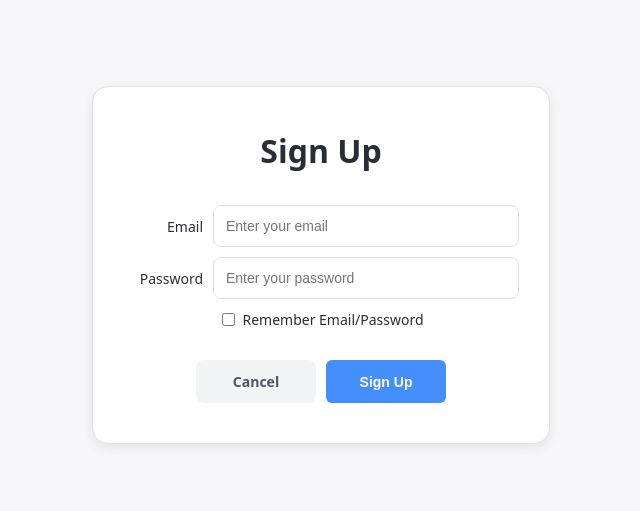
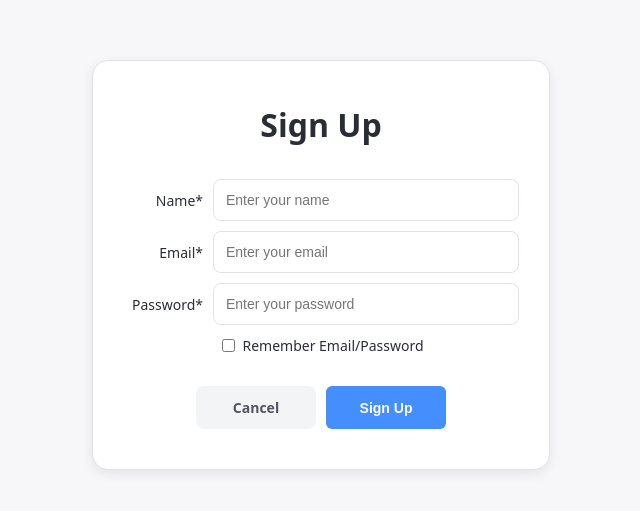
Before and after one commit to MJZ-Templates/custom-memo-app, a React (Vite) app in the folder front/: page /signup in a window 1280 px wide. Shown: the part 135-646 px from the top of the page, without its empty margins (319-959 px from the left). Built offline with nearby package versions, Linux system fonts and the light colour scheme; no server answers.

Commit message:
fix: 회원가입에 이름 추가

```diff
--- a/front/src/apis/auth.js
+++ b/front/src/apis/auth.js
@@ -2,8 +2,9 @@ import axios from "axios";
 
 const BASE_URL = import.meta.env.VITE_API_BASE_URL;
 
-export const register = async ({ email, password }) => {
+export const register = async ({ name, email, password }) => {
   const response = await axios.post(`${BASE_URL}/api/auth/register`, {
+    name,
     email,
     password,
   });
--- a/front/src/pages/SignUpPage.jsx
+++ b/front/src/pages/SignUpPage.jsx
@@ -108,6 +108,7 @@ const CancelLinkButton = styled(Link)`
 `;
 
 const SignUpPage = () => {
+  const [name, setName] = useState("");
   const [email, setEmail] = useState("");
   const [password, setPassword] = useState("");
   const [rememberMe, setRememberMe] = useState(false);
@@ -136,7 +137,7 @@ const SignUpPage = () => {
     }
 
     try {
-      await register({ email, password });
+      await register({ name, email, password });
       alert("Sign up successful! Please log in.");
       navigate("/");
     } catch (error) {
@@ -153,7 +154,17 @@ const SignUpPage = () => {
         <form onSubmit={handleSubmit}>
           <FormGroupWrapper>
             <FormGroup>
-              <FormLabel>Email</FormLabel>
+              <FormLabel>Name*</FormLabel>
+              <FormInput
+                type="text"
+                value={name}
+                onChange={(e) => setName(e.target.value)}
+                placeholder="Enter your name"
+                required
+              />
+            </FormGroup>
+            <FormGroup>
+              <FormLabel>Email*</FormLabel>
               <FormInput
                 type="email"
                 value={email}
@@ -163,7 +174,7 @@ const SignUpPage = () => {
               />
             </FormGroup>
             <FormGroup>
-              <FormLabel>Password</FormLabel>
+              <FormLabel>Password*</FormLabel>
               <FormInput
                 type="password"
                 value={password}
@@ -172,6 +183,7 @@ const SignUpPage = () => {
                 required
               />
             </FormGroup>
+
             <CheckboxWrapper>
               <input
                 type="checkbox"
```
